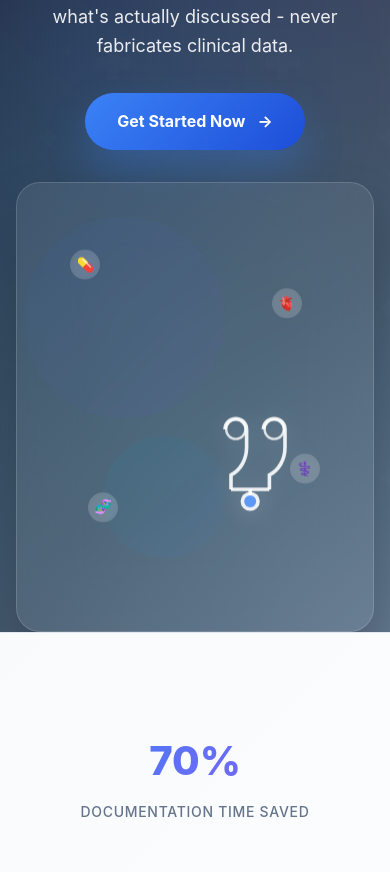
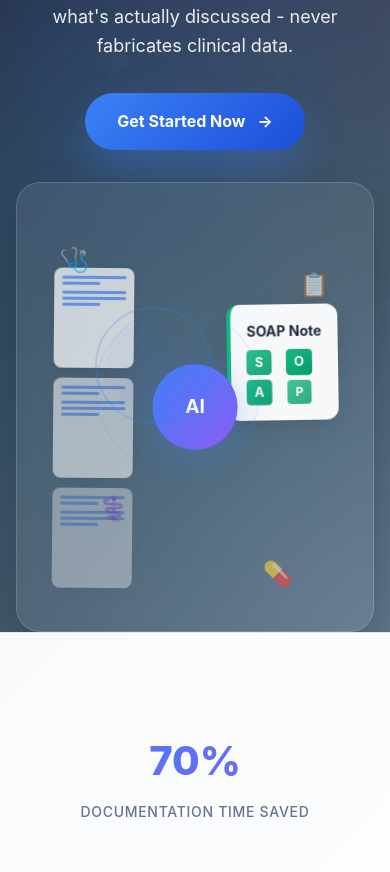
Before and after one commit to manueldavidc12/ai-medical-scribe, a Flask app: page / in a window 390 px wide. Shown: the part 501-1373 px from the top of the page. Run offline with Flask 3, Linux system fonts and the light colour scheme.

Commit message:
Enhance hero section with custom medical AI animation and clean up navigation
- Replace static image with dynamic CSS animation showing AI processing flow
- Add floating documents, AI brain with processing waves, and SOAP notes
- Include orbiting medical icons for visual interest
- Configure Flask static file serving for assets
- Remove 24/7 Availability stat, keeping only 3 key metrics
- Simplify navigation by removing Features and Solution links
- Maintain responsive design and glassmorphic styling

🤖 Generated with [Claude Code](https://claude.ai/code)

Co-Authored-By: Claude <noreply@anthropic.com>

```diff
--- a/templates/landing.html
+++ b/templates/landing.html
@@ -255,7 +255,7 @@
             align-items: center;
         }
 
-        .medical-illustration {
+        .medical-animation-container {
             width: 100%;
             max-width: 550px;
             height: 450px;
@@ -263,98 +263,234 @@
             backdrop-filter: blur(30px);
             border-radius: 24px;
             border: 1px solid rgba(255, 255, 255, 0.15);
+            position: relative;
+            overflow: hidden;
+            box-shadow: 0 25px 50px rgba(0, 0, 0, 0.2);
+            display: flex;
+            align-items: center;
+            justify-content: center;
+        }
+
+        .floating-documents {
+            position: absolute;
+            left: 10%;
+            top: 20%;
+            animation: documentFloat 8s ease-in-out infinite;
+        }
+
+        .document {
+            width: 80px;
+            height: 100px;
+            background: rgba(255, 255, 255, 0.9);
+            border-radius: 8px;
+            margin-bottom: 10px;
+            padding: 8px;
+            box-shadow: 0 4px 12px rgba(0, 0, 0, 0.1);
+            opacity: 0.8;
+        }
+
+        .doc-1 { animation-delay: 0s; }
+        .doc-2 { animation-delay: -2s; opacity: 0.6; }
+        .doc-3 { animation-delay: -4s; opacity: 0.4; }
+
+        .doc-header {
+            margin-bottom: 6px;
+        }
+
+        .doc-line, .content-line {
+            height: 3px;
+            background: #3b82f6;
+            border-radius: 2px;
+            margin-bottom: 3px;
+            animation: lineGlow 3s ease-in-out infinite;
+        }
+
+        .doc-line.short, .content-line.short {
+            width: 60%;
+        }
+
+        .ai-processing {
+            position: absolute;
+            top: 50%;
+            left: 50%;
+            transform: translate(-50%, -50%);
+            z-index: 10;
+        }
+
+        .ai-brain {
+            width: 80px;
+            height: 80px;
+            background: linear-gradient(135deg, #3b82f6 0%, #8b5cf6 100%);
+            border-radius: 50%;
             display: flex;
             align-items: center;
             justify-content: center;
             position: relative;
-            overflow: hidden;
-            box-shadow: 0 25px 50px rgba(0, 0, 0, 0.2);
+            box-shadow: 0 8px 32px rgba(59, 130, 246, 0.3);
+            animation: brainPulse 2s ease-in-out infinite;
         }
 
-        .medical-illustration::before {
-            content: '';
-            position: absolute;
-            width: 200px;
-            height: 200px;
-            background: linear-gradient(135deg, rgba(59, 130, 246, 0.2) 0%, rgba(139, 92, 246, 0.2) 100%);
-            border-radius: 50%;
-            top: 30%;
-            left: 30%;
-            transform: translate(-50%, -50%);
-            animation: pulse 6s ease-in-out infinite;
+        .brain-core {
+            color: white;
+            font-weight: bold;
+            font-size: 18px;
         }
 
-        .medical-illustration::after {
-            content: '';
+        .brain-pulse {
             position: absolute;
-            width: 120px;
-            height: 120px;
-            background: linear-gradient(135deg, rgba(6, 182, 212, 0.25) 0%, rgba(59, 130, 246, 0.25) 100%);
+            width: 100%;
+            height: 100%;
             border-radius: 50%;
-            top: 70%;
-            right: 25%;
-            animation: pulse 4s ease-in-out infinite;
-            animation-delay: -2s;
+            background: linear-gradient(135deg, rgba(59, 130, 246, 0.3) 0%, rgba(139, 92, 246, 0.3) 100%);
+            animation: pulse 2s ease-in-out infinite;
         }
 
-        .stethoscope {
+        .processing-waves {
             position: absolute;
             top: 50%;
             left: 50%;
             transform: translate(-50%, -50%);
-            z-index: 3;
-            animation: float 6s ease-in-out infinite;
+            width: 200px;
+            height: 200px;
         }
 
-        .stethoscope svg {
-            width: 120px;
-            height: 120px;
-            filter: drop-shadow(0 4px 12px rgba(255, 255, 255, 0.2));
+        .wave {
+            position: absolute;
+            border: 2px solid rgba(59, 130, 246, 0.3);
+            border-radius: 50%;
+            animation: waveExpand 3s ease-out infinite;
         }
 
-        .medical-icons {
+        .wave-1 { animation-delay: 0s; }
+        .wave-2 { animation-delay: 1s; }
+        .wave-3 { animation-delay: 2s; }
+
+        .soap-notes {
+            position: absolute;
+            right: 10%;
+            top: 30%;
+            animation: soapFloat 6s ease-in-out infinite;
+            animation-delay: -3s;
+        }
+
+        .soap-note {
+            background: rgba(255, 255, 255, 0.95);
+            border-radius: 12px;
+            padding: 16px;
+            box-shadow: 0 8px 24px rgba(0, 0, 0, 0.1);
+            border-left: 4px solid #10b981;
+        }
+
+        .soap-header {
+            font-weight: bold;
+            color: #1e293b;
+            font-size: 14px;
+            margin-bottom: 8px;
+        }
+
+        .soap-sections {
+            display: grid;
+            grid-template-columns: 1fr 1fr;
+            gap: 6px;
+        }
+
+        .soap-section {
+            width: 24px;
+            height: 24px;
+            background: linear-gradient(135deg, #10b981 0%, #059669 100%);
+            color: white;
+            border-radius: 4px;
+            display: flex;
+            align-items: center;
+            justify-content: center;
+            font-size: 12px;
+            font-weight: bold;
+            animation: sectionPulse 4s ease-in-out infinite;
+        }
+
+        .soap-section:nth-child(1) { animation-delay: 0s; }
+        .soap-section:nth-child(2) { animation-delay: 1s; }
+        .soap-section:nth-child(3) { animation-delay: 2s; }
+        .soap-section:nth-child(4) { animation-delay: 3s; }
+
+        .medical-icons-animated {
             position: absolute;
             width: 100%;
             height: 100%;
-            z-index: 1;
         }
 
-        .medical-icon {
+        .med-icon {
             position: absolute;
-            width: 30px;
-            height: 30px;
-            background: rgba(255, 255, 255, 0.15);
-            border-radius: 50%;
-            display: flex;
-            align-items: center;
-            justify-content: center;
-            font-size: 14px;
-            animation: float 8s ease-in-out infinite;
-            backdrop-filter: blur(10px);
+            font-size: 24px;
+            animation: iconOrbit 12s linear infinite;
+            opacity: 0.6;
         }
 
-        .medical-icon:nth-child(1) {
+        .icon-1 {
             top: 15%;
-            left: 15%;
-            animation-delay: -1s;
+            left: 20%;
+            animation-delay: 0s;
         }
 
-        .medical-icon:nth-child(2) {
+        .icon-2 {
             top: 25%;
-            right: 20%;
+            right: 15%;
             animation-delay: -3s;
         }
 
-        .medical-icon:nth-child(3) {
-            bottom: 20%;
-            left: 20%;
-            animation-delay: -5s;
+        .icon-3 {
+            bottom: 25%;
+            left: 15%;
+            animation-delay: -6s;
         }
 
-        .medical-icon:nth-child(4) {
-            bottom: 30%;
-            right: 15%;
-            animation-delay: -7s;
+        .icon-4 {
+            bottom: 15%;
+            right: 20%;
+            animation-delay: -9s;
+        }
+
+        @keyframes documentFloat {
+            0%, 100% { transform: translateY(0px) rotate(0deg); }
+            50% { transform: translateY(-20px) rotate(2deg); }
+        }
+
+        @keyframes lineGlow {
+            0%, 100% { opacity: 0.6; }
+            50% { opacity: 1; box-shadow: 0 0 8px rgba(59, 130, 246, 0.4); }
+        }
+
+        @keyframes brainPulse {
+            0%, 100% { transform: scale(1); }
+            50% { transform: scale(1.1); }
+        }
+
+        @keyframes waveExpand {
+            0% {
+                width: 80px;
+                height: 80px;
+                opacity: 1;
+            }
+            100% {
+                width: 200px;
+                height: 200px;
+                opacity: 0;
+            }
+        }
+
+        @keyframes soapFloat {
+            0%, 100% { transform: translateY(0px) rotate(0deg); }
+            50% { transform: translateY(-15px) rotate(-1deg); }
+        }
+
+        @keyframes sectionPulse {
+            0%, 100% { transform: scale(1); opacity: 0.8; }
+            25% { transform: scale(1.1); opacity: 1; }
+        }
+
+        @keyframes iconOrbit {
+            0% { transform: rotate(0deg) translateX(30px) rotate(0deg); }
+            100% { transform: rotate(360deg) translateX(30px) rotate(-360deg); }
         }
 
         @keyframes pulse {
@@ -663,8 +799,6 @@
                 <span>MedScribe AI</span>
             </a>
             <div class="nav-links">
-                <a href="#features" class="nav-link">Features</a>
-                <a href="#problem" class="nav-link">Solution</a>
                 <a href="/app" class="nav-cta">Start Free Trial</a>
             </div>
             <button class="mobile-menu">☰</button>
@@ -688,24 +822,69 @@
                     </a>
                 </div>
                 <div class="hero-image">
-                    <div class="medical-illustration">
-                        <div class="medical-icons">
-                            <div class="medical-icon">💊</div>
-                            <div class="medical-icon">🫀</div>
-                            <div class="medical-icon">🧬</div>
-                            <div class="medical-icon">⚕️</div>
+                    <div class="medical-animation-container">
+                        <div class="floating-documents">
+                            <div class="document doc-1">
+                                <div class="doc-header">
+                                    <div class="doc-line"></div>
+                                    <div class="doc-line short"></div>
+                                </div>
+                                <div class="doc-content">
+                                    <div class="content-line"></div>
+                                    <div class="content-line"></div>
+                                    <div class="content-line short"></div>
+                                </div>
+                            </div>
+                            <div class="document doc-2">
+                                <div class="doc-header">
+                                    <div class="doc-line"></div>
+                                    <div class="doc-line short"></div>
+                                </div>
+                                <div class="doc-content">
+                                    <div class="content-line"></div>
+                                    <div class="content-line"></div>
+                                    <div class="content-line short"></div>
+                                </div>
+                            </div>
+                            <div class="document doc-3">
+                                <div class="doc-header">
+                                    <div class="doc-line"></div>
+                                    <div class="doc-line short"></div>
+                                </div>
+                                <div class="doc-content">
+                                    <div class="content-line"></div>
+                                    <div class="content-line"></div>
+                                    <div class="content-line short"></div>
+                                </div>
+                            </div>
                         </div>
-                        <div class="stethoscope">
-                            <svg viewBox="0 0 100 100" fill="none" xmlns="http://www.w3.org/2000/svg">
-                                <path d="M25 20C25 15 29 11 34 11C39 11 43 15 43 20V35C43 45 38 54 30 58L30 70" stroke="white" stroke-width="3" fill="none" opacity="0.9"/>
-                                <path d="M57 20C57 15 61 11 66 11C71 11 75 15 75 20V35C75 45 70 54 62 58L62 70" stroke="white" stroke-width="3" fill="none" opacity="0.9"/>
-                                <circle cx="34" cy="20" r="8" fill="none" stroke="white" stroke-width="2" opacity="0.8"/>
-                                <circle cx="66" cy="20" r="8" fill="none" stroke="white" stroke-width="2" opacity="0.8"/>
-                                <path d="M30 70L62 70" stroke="white" stroke-width="3" opacity="0.9"/>
-                                <path d="M46 70L46 75" stroke="white" stroke-width="3" opacity="0.9"/>
-                                <circle cx="46" cy="80" r="8" fill="white" fill-opacity="0.9"/>
-                                <circle cx="46" cy="80" r="5" fill="rgba(59, 130, 246, 0.8)"/>
-                            </svg>
+                        <div class="ai-processing">
+                            <div class="ai-brain">
+                                <div class="brain-pulse"></div>
+                                <div class="brain-core">AI</div>
+                            </div>
+                            <div class="processing-waves">
+                                <div class="wave wave-1"></div>
+                                <div class="wave wave-2"></div>
+                                <div class="wave wave-3"></div>
+                            </div>
+                        </div>
+                        <div class="soap-notes">
+                            <div class="soap-note">
+                                <div class="soap-header">SOAP Note</div>
+                                <div class="soap-sections">
+                                    <div class="soap-section">S</div>
+                                    <div class="soap-section">O</div>
+                                    <div class="soap-section">A</div>
+                                    <div class="soap-section">P</div>
+                                </div>
+                            </div>
+                        </div>
+                        <div class="medical-icons-animated">
+                            <div class="med-icon icon-1">🩺</div>
+                            <div class="med-icon icon-2">📋</div>
+                            <div class="med-icon icon-3">⚕️</div>
+                            <div class="med-icon icon-4">💊</div>
                         </div>
                     </div>
                 </div>
@@ -728,10 +907,6 @@
                 <div class="stat-item">
                     <div class="stat-number">HIPAA</div>
                     <div class="stat-label">Compliant & Secure</div>
-                </div>
-                <div class="stat-item">
-                    <div class="stat-number">24/7</div>
-                    <div class="stat-label">Availability</div>
                 </div>
             </div>
         </div>
--- a/web_chatbot.py
+++ b/web_chatbot.py
@@ -16,7 +16,7 @@ from dotenv import load_dotenv
 # Load environment variables
 load_dotenv()
 
-app = Flask(__name__)
+app = Flask(__name__, static_folder='static', static_url_path='/static')
 app.secret_key = os.getenv('SECRET_KEY', 'medical-assistant-secret-key-2024')
 app.config['SESSION_PERMANENT'] = True
 app.config['SESSION_TYPE'] = 'filesystem'
```
Also changed, not shown: static/images/medical-professionals.jpg (added).
